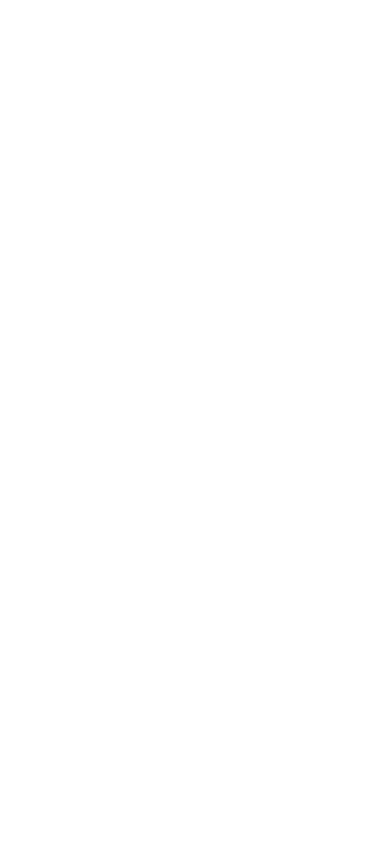
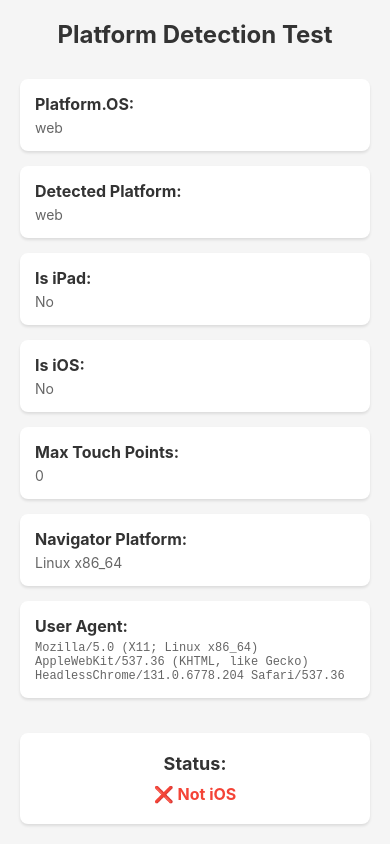
Before and after one commit to danbricks00/SCMS-new, an Expo app drawn with the web renderer of React Native: screen /test-platform in a window 390 px wide. Before the commit this address had no page. Built offline with nearby package versions, Linux system fonts and the light colour scheme; Expo Router itself is replaced by a stand-in of ours; some packages are replaced by stand-ins of ours.

Commit message:
fixing expo app issues on ipados
fix issues as safari is consindered to be a mac on ios

```diff
--- a/app/_layout.tsx
+++ b/app/_layout.tsx
@@ -17,6 +17,7 @@ export default function RootLayout() {
         <Stack.Screen name="parent" options={{ headerShown: false }} />
         <Stack.Screen name="teacher" options={{ headerShown: false }} />
         <Stack.Screen name="admin" options={{ headerShown: false }} />
+        <Stack.Screen name="test-platform" options={{ headerShown: false }} />
         <Stack.Screen name="(tabs)" options={{ headerShown: false }} />
         <Stack.Screen name="modal" options={{ presentation: 'modal' }} />
       </Stack>
--- /dev/null
+++ b/app/test-platform.js
@@ -0,0 +1,152 @@
+import { useEffect, useState } from 'react';
+import { Platform, StyleSheet, Text, View } from 'react-native';
+import { SafeAreaView } from 'react-native-safe-area-context';
+
+export default function TestPlatform() {
+  const [platformInfo, setPlatformInfo] = useState({});
+
+  useEffect(() => {
+    // Detect iPad Safari specifically
+    const isIPad = Platform.OS === 'web' &&
+      navigator.maxTouchPoints &&
+      navigator.maxTouchPoints > 2 &&
+      /MacIntel/.test(navigator.platform);
+
+    const isIOS = /iPad|iPhone|iPod/.test(navigator.userAgent) || isIPad;
+
+    setPlatformInfo({
+      platformOS: Platform.OS,
+      userAgent: navigator.userAgent,
+      platform: navigator.platform,
+      maxTouchPoints: navigator.maxTouchPoints,
+      isIPad: isIPad,
+      isIOS: isIOS,
+      detectedPlatform: isIOS ? 'ios' : Platform.OS === 'web' ? 'web' : Platform.OS
+    });
+  }, []);
+
+  return (
+    <SafeAreaView style={styles.container}>
+      <View style={styles.content}>
+        <Text style={styles.title}>Platform Detection Test</Text>
+
+        <View style={styles.infoSection}>
+          <Text style={styles.label}>Platform.OS:</Text>
+          <Text style={styles.value}>{platformInfo.platformOS}</Text>
+        </View>
+
+        <View style={styles.infoSection}>
+          <Text style={styles.label}>Detected Platform:</Text>
+          <Text style={styles.value}>{platformInfo.detectedPlatform}</Text>
+        </View>
+
+        <View style={styles.infoSection}>
+          <Text style={styles.label}>Is iPad:</Text>
+          <Text style={styles.value}>{platformInfo.isIPad ? 'Yes' : 'No'}</Text>
+        </View>
+
+        <View style={styles.infoSection}>
+          <Text style={styles.label}>Is iOS:</Text>
+          <Text style={styles.value}>{platformInfo.isIOS ? 'Yes' : 'No'}</Text>
+        </View>
+
+        <View style={styles.infoSection}>
+          <Text style={styles.label}>Max Touch Points:</Text>
+          <Text style={styles.value}>{platformInfo.maxTouchPoints}</Text>
+        </View>
+
+        <View style={styles.infoSection}>
+          <Text style={styles.label}>Navigator Platform:</Text>
+          <Text style={styles.value}>{platformInfo.platform}</Text>
+        </View>
+
+        <View style={styles.infoSection}>
+          <Text style={styles.label}>User Agent:</Text>
+          <Text style={styles.userAgent}>{platformInfo.userAgent}</Text>
+        </View>
+
+        <View style={styles.statusSection}>
+          <Text style={styles.statusTitle}>Status:</Text>
+          <Text style={[
+            styles.statusText,
+            platformInfo.detectedPlatform === 'ios' ? styles.success : styles.error
+          ]}>
+            {platformInfo.detectedPlatform === 'ios' ? '✅ iOS Detected' : '❌ Not iOS'}
+          </Text>
+        </View>
+      </View>
+    </SafeAreaView>
+  );
+}
+
+const styles = StyleSheet.create({
+  container: {
+    flex: 1,
+    backgroundColor: '#f5f5f5',
+  },
+  content: {
+    flex: 1,
+    padding: 20,
+  },
+  title: {
+    fontSize: 24,
+    fontWeight: 'bold',
+    textAlign: 'center',
+    marginBottom: 30,
+    color: '#333',
+  },
+  infoSection: {
+    marginBottom: 15,
+    backgroundColor: '#fff',
+    padding: 15,
+    borderRadius: 8,
+    elevation: 2,
+    shadowColor: '#000',
+    shadowOffset: { width: 0, height: 2 },
+    shadowOpacity: 0.1,
+    shadowRadius: 3,
+  },
+  label: {
+    fontSize: 16,
+    fontWeight: 'bold',
+    color: '#333',
+    marginBottom: 5,
+  },
+  value: {
+    fontSize: 14,
+    color: '#666',
+  },
+  userAgent: {
+    fontSize: 12,
+    color: '#666',
+    fontFamily: 'monospace',
+  },
+  statusSection: {
+    marginTop: 20,
+    backgroundColor: '#fff',
+    padding: 20,
+    borderRadius: 8,
+    alignItems: 'center',
+    elevation: 2,
+    shadowColor: '#000',
+    shadowOffset: { width: 0, height: 2 },
+    shadowOpacity: 0.1,
+    shadowRadius: 3,
+  },
+  statusTitle: {
+    fontSize: 18,
+    fontWeight: 'bold',
+    color: '#333',
+    marginBottom: 10,
+  },
+  statusText: {
+    fontSize: 16,
+    fontWeight: 'bold',
+  },
+  success: {
+    color: '#4CAF50',
+  },
+  error: {
+    color: '#F44336',
+  },
+});
```
Also changed, not shown: App.js (+17 -3 lines), web/index.html (+14 -3 lines).
